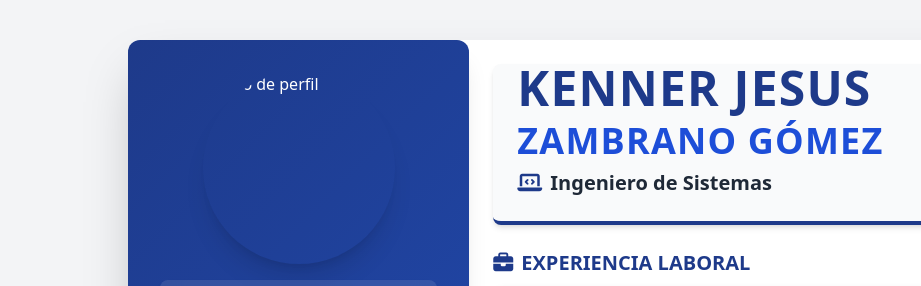
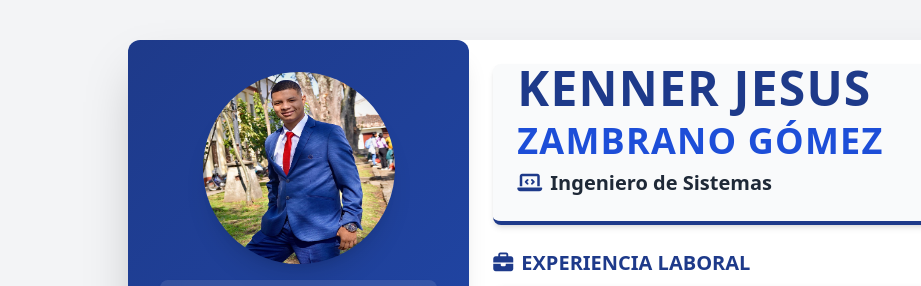
Before and after one commit to digitalminds2/PORTAFOLIO_DIGITALMINDS23, a plain HTML site: page index.html in a window 1280 px wide. Shown: the top 286 px of the page, 0-921 px from the left. Drawn offline with nearby package versions, Linux system fonts and the light colour scheme; the site is published under a folder, as on GitHub Pages, so addresses that start at the root find nothing.

Commit message:
Update index.html

```diff
--- a/index.html
+++ b/index.html
@@ -28,7 +28,7 @@
 <body class="bg-gray-100 flex justify-center py-10">
     <div class="w-full max-w-5xl bg-white shadow-2xl rounded-xl overflow-hidden flex flex-col md:flex-row" id="cv">
         <aside class="relative bg-sidebar text-white p-8 md:w-1/3 flex flex-col items-center shadow-xl rounded-r-xl">
-            <img src="/img/mia.jpg" alt="Foto de perfil" class="w-40 h-40 md:w-48 md:h-48 rounded-full shadow-xl mb-4 transition-transform hover:scale-110">
+            <img src="img/mia.jpg" alt="Foto de perfil" class="w-40 h-40 md:w-48 md:h-48 rounded-full shadow-xl mb-4 transition-transform hover:scale-110">
             <div class="bg-white bg-opacity-10 p-6 rounded-lg backdrop-blur-md shadow-md text-center">
                 <h3 class="text-2xl font-bold text-white">SOBRE MÍ</h3>
                 <p class="text-sm text-gray-200 mt-3 text-justify">
```
